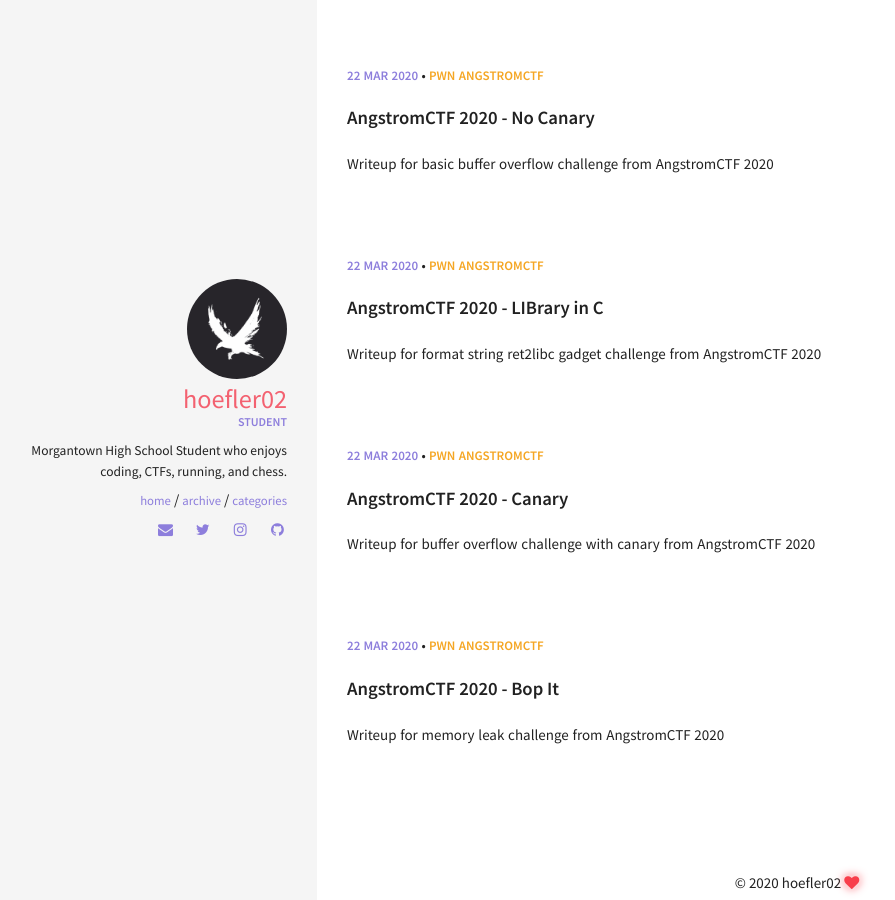
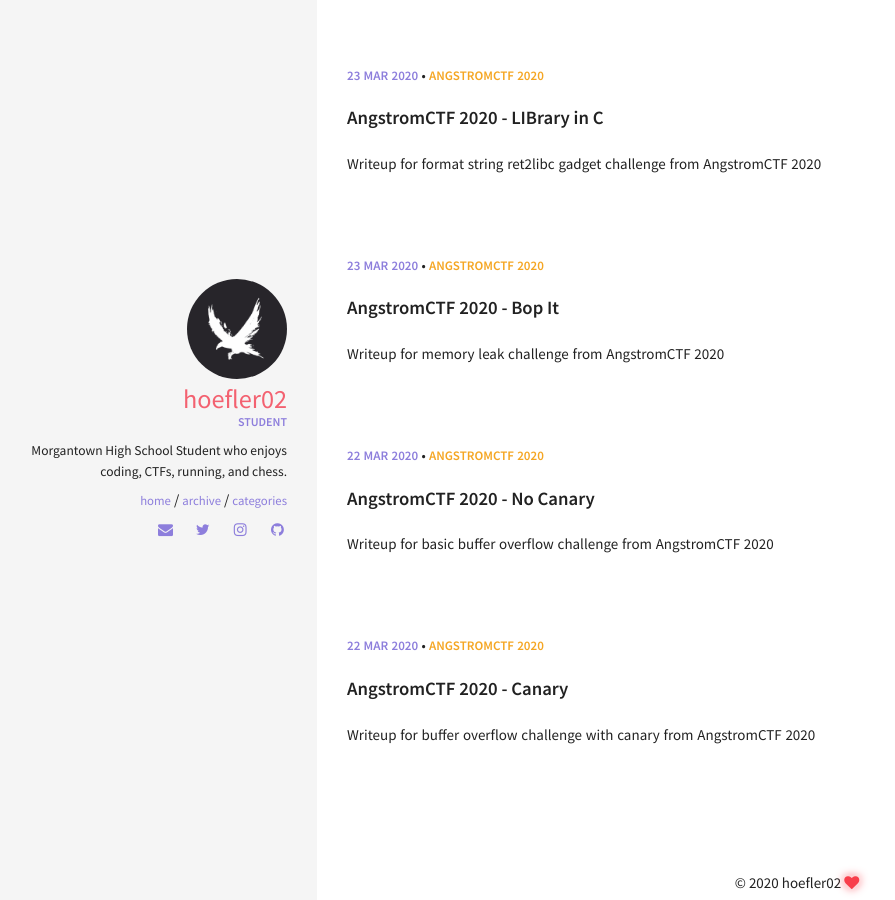
Before and after one commit to hoefler02/hoefler02.github.io, a Jekyll site: the page built from index.html, in a window 1280 px wide. Shown: the whole page, without its empty margins (3-898 px from the left). Built offline with Jekyll 4.4.1, drawn with Linux system fonts in a browser that asks for light colours.

Commit message:
fixed dates and categories

```diff
--- a/_posts/2020-03-22-angstromctf-canary.md
+++ b/_posts/2020-03-22-angstromctf-canary.md
@@ -2,7 +2,7 @@
 layout: post
 title: AngstromCTF 2020 - Canary
 excerpt: "Writeup for buffer overflow challenge with canary from AngstromCTF 2020"
-categories: [pwn angstromctf]
+categories: [AngstromCTF 2020]
 ---
 
 Canary was the second challenge in the Binary category from AngstromCTF 2020, and was very similar to the first challenge which was called [no canary]({ post_url 2020-03-22-angstromctf-no-canary }). The challenge provided an executable and some source code (below).
--- a/_posts/2020-03-22-angstromctf-no-canary.md
+++ b/_posts/2020-03-22-angstromctf-no-canary.md
@@ -2,7 +2,7 @@
 layout: post
 title: AngstromCTF 2020 - No Canary
 excerpt: "Writeup for basic buffer overflow challenge from AngstromCTF 2020"
-categories: [pwn angstromctf]
+categories: [AngstromCTF 2020]
 ---
 
 ### No Canary
--- a/_posts/2020-03-22-angstromctf-bop-it.md
+++ b/_posts/2020-03-23-angstromctf-bop-it.md
@@ -2,7 +2,7 @@
 layout: post
 title: AngstromCTF 2020 - Bop It
 excerpt: "Writeup for memory leak challenge from AngstromCTF 2020"
-categories: [pwn angstromctf]
+categories: [angstromctf 2020]
 ---
 
 Bop It was the third challenge in the Binary section of AngstromCTF. Although the bug was fairly simple, the challenge only accumulated 162 solves. The challenge supplies us with an executable and some source code (below).
--- a/_posts/2020-03-22-angstromctf-library-in-c.md
+++ b/_posts/2020-03-23-angstromctf-library-in-c.md
@@ -2,7 +2,7 @@
 layout: post
 title: AngstromCTF 2020 - LIBrary in C
 excerpt: "Writeup for format string ret2libc gadget challenge from AngstromCTF 2020"
-categories: [pwn angstromctf]
+categories: [AngstromCTF 2020]
 ---
 
 LIBrary in C was the fifth challenge in the binary exploitation category of AngstromCTF 2020. The challenge supplies us with an executable, some source code (below), and a libc file. Usually whenever a pwnable challenge gives a libc file, some sort of ret2libc is involved.
```
